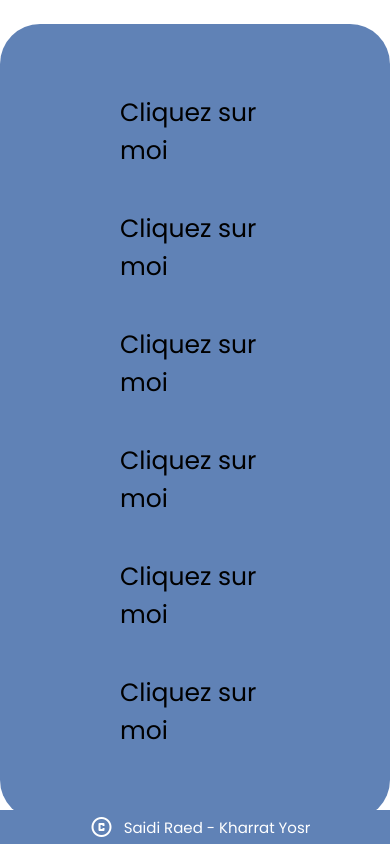
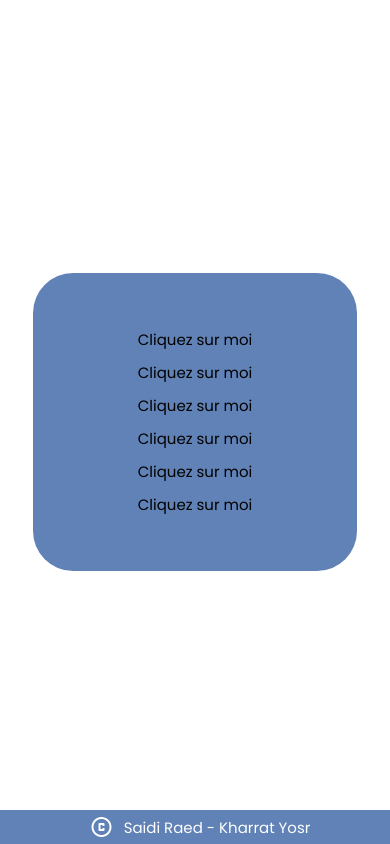
Before and after one commit to raed-saidi/list, a plain HTML site: page index.html in a window 390 px wide. Drawn offline with nearby package versions, Linux system fonts and the light colour scheme.

Commit message:
media query

```diff
--- a/index.css
+++ b/index.css
@@ -37,3 +37,14 @@ footer {
     justify-content: center;
     gap: 10px;
 }
+@media only screen and (max-width: 600px) {
+    body {
+        li {
+            padding: 5px;
+            cursor: pointer;
+            font-size: 15px;
+        }
+
+
+    }
+  }
```
